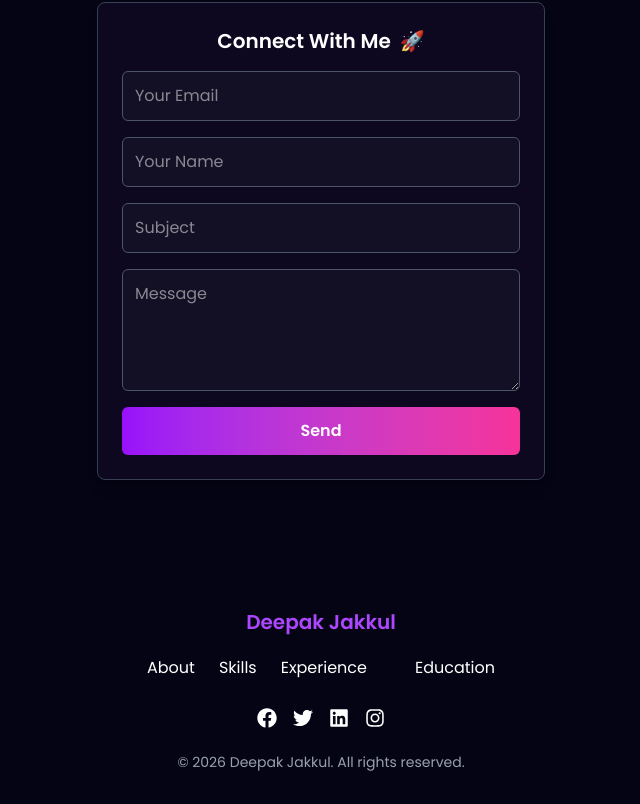
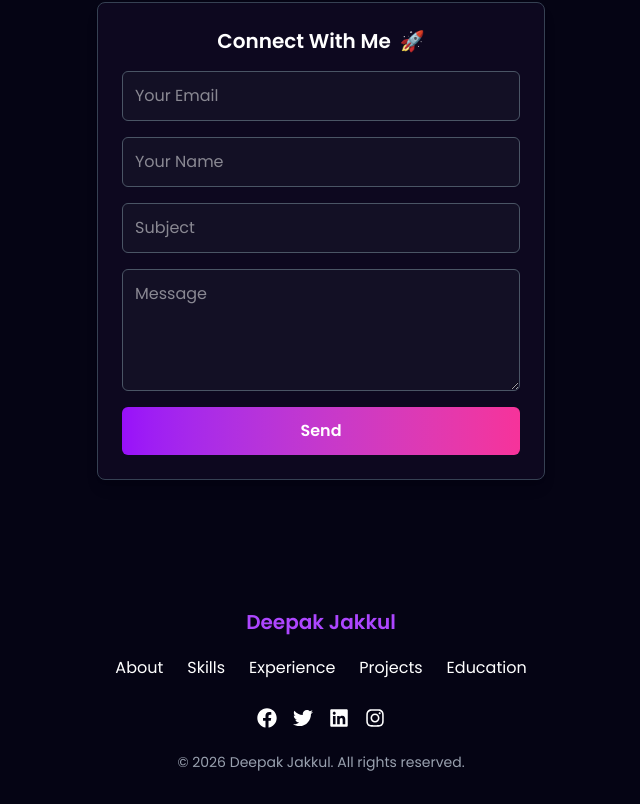
Before and after one commit to Djdeepak2002/Deepak-portfolio, a React (Vite) app in the folder Deepak-portfolio/: page / in a window 1280 px wide. Shown: the part 7533-8337 px from the top of the page, without its empty margins (319-959 px from the left). Built offline with nearby package versions, Linux system fonts and the light colour scheme.

Commit message:
updated footer links

```diff
--- a/Deepak-portfolio/src/components/Footer/Footer.jsx
+++ b/Deepak-portfolio/src/components/Footer/Footer.jsx
@@ -22,7 +22,7 @@ const Footer = () => {
             { name: "About", id: "about" },
             { name: "Skills", id: "skills" },
             { name: "Experience", id: "experience" },
-            { id: "work", label: "Projects" },
+            { name: "Projects", id: "work" },
             { name: "Education", id: "education" },
           ].map((item, index) => (
             <button
```
